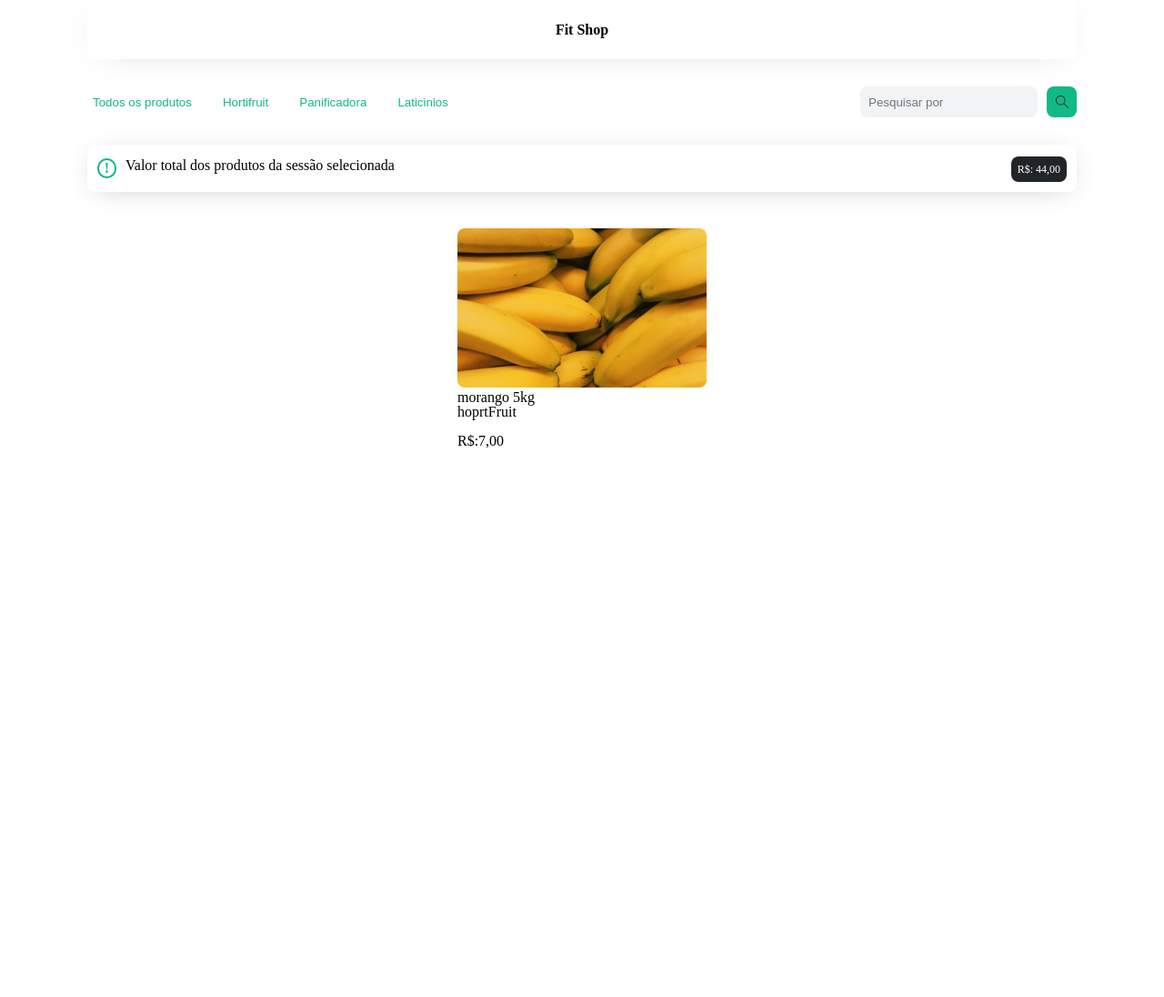
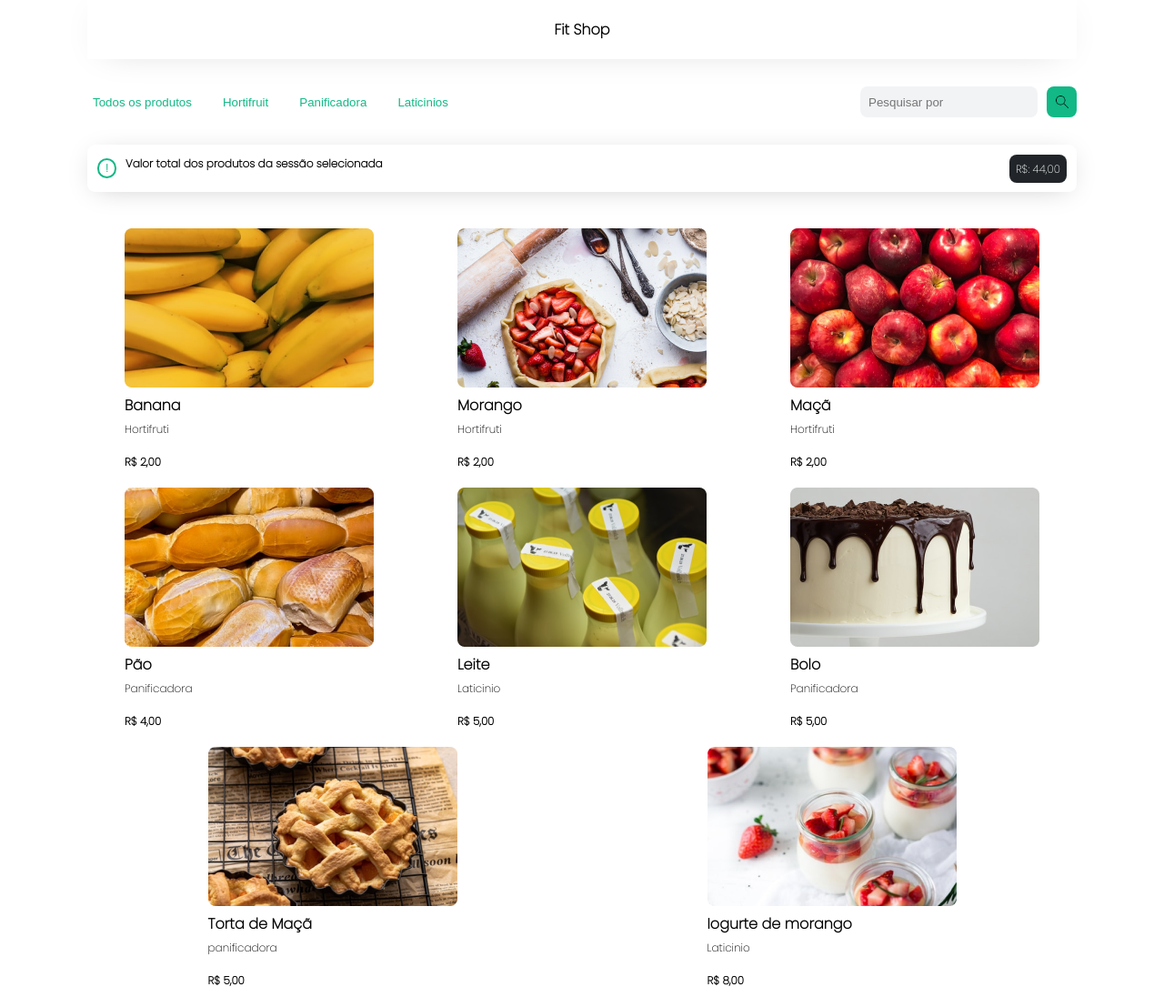
Before and after one commit to LucasBaffi/ProductsList, a plain HTML site: page index.html in a window 1280 px wide. Shown: the whole page at 91% size. Before the commit the page ends 800 px from the top, so only its background shows below. Drawn offline with Linux system fonts and the light colour scheme.

Commit message:
ajustes css

```diff
--- a/css/globalStyle.css
+++ b/css/globalStyle.css
@@ -1,3 +1,6 @@
+
+
+
 :root{
     --color-brand-1: #C2255C;
     --color-brand-2: #D6336C;
--- a/css/img.css
+++ b/css/img.css
@@ -1,4 +1,5 @@
 .lupa{
     width: 20px;
     height: 20px;
+    cursor: pointer;
 }
--- a/css/reset.css
+++ b/css/reset.css
@@ -2,6 +2,8 @@
    v2.0 | 20110126
    License: none (public domain)
 */
+@import url('https://fonts.googleapis.com/css2?family=Poppins:ital,wght@0,100;0,200;1,100;1,200&display=swap');
+
 
 html, body, div, span, applet, object, iframe,
 h1, h2, h3, h4, h5, h6,  blockquote, pre,
@@ -22,6 +24,7 @@ time, mark, audio, video {
 	font-size: 100%;
 	font: inherit;
 	vertical-align: baseline;
+	font-family:  'Poppins', sans-serif;;
 }
 /* HTML5 display-role reset for older browsers */
 article, aside, details, figcaption, figure,
--- a/css/style.css
+++ b/css/style.css
@@ -34,8 +34,15 @@ button {
   border: none;
   background: #ffffff;
   color: #12b886;
+  border-radius: 8px;
 }
 
+button:hover{
+  background-color:  #12b886;
+  color: #ffffff;
+  transition: 0.8s;
+  cursor: pointer;
+}
 input {
   border: none;
   background: #f1f3f5;
@@ -81,3 +88,9 @@ input {
   justify-content: space-around;
   margin-top: 40px;
 }
+.div-card{
+  display: flex;
+    flex-direction: column;
+    gap: 12px;
+
+}
--- a/css/titles.css
+++ b/css/titles.css
@@ -9,6 +9,7 @@ h1{
     font-size: 12px;
     padding: 7px;
     border-radius: 8px;
+
 }
 
 .point-exclamation{
@@ -23,3 +24,16 @@ h1{
     justify-content: center;
 
 }
+
+h3{
+    font-weight: 600;
+}
+
+span{
+    font-size: 12px;
+}
+
+p{
+    font-size: 12px;
+    font-weight: 600;
+}
--- a/index.html
+++ b/index.html
@@ -41,14 +41,14 @@
     </section>
     <section>
       <ul class="ul-products">
-        <li>
+        <!-- <li>
           <div>
             <img src="./assets/banana.png" alt="">
             <h3>morango 5kg</h3>
             <span>hoprtFruit</span>
             <p>R$:7,00</p>
           </div>
-        </li>
+        </li>             -->
       </ul>
     </section>
   </body>
--- a/js/data.js
+++ b/js/data.js
@@ -5,7 +5,7 @@ const produtos = [
       preco: 2.00,
       secao: 'Hortifruti',
       categoria: 'fruta',
-      img: "./src/img/banana.png",
+      img: "./assets/banana.png",
       promocao: true,
       precoPromocao: '1.00',
       componentes: [
@@ -21,7 +21,7 @@ const produtos = [
       preco: 2.00,
       secao: 'Hortifruti',
       categoria: 'fruta',
-      img: './src/img/morango.png',
+      img: './assets/morango.png',
       promocao: false,
       precoPromocao: '0',
       componentes: [
@@ -37,7 +37,7 @@ const produtos = [
       preco: 2.00,
       secao: 'Hortifruti',
       categoria: 'fruta',
-      img: './src/img/maça.png',
+      img: './assets/maça.png',
       promocao: true,
       precoPromocao: '1.50',
       componentes: [
@@ -53,7 +53,7 @@ const produtos = [
       preco: 4.00,
       secao: 'Panificadora',
       categoria: 'Pães',
-      img: './src/img/pao.png',
+      img: './assets/pao.png',
       promocao: true,
       precoPromocao: '2.50',
       componentes: [
@@ -69,7 +69,51 @@ const produtos = [
       preco: 5.00,
       secao: 'Laticinio',
       categoria: 'Leite',
-      img: './src/img/leite.png',
+      img: './assets/leite.png',
+      promocao: false,
+      precoPromocao: '1.00',
+      componentes: [
+        'Carboidratos',
+        'Proteínas',
+        'Gorduras totais'
+      ]
+    },{
+      id: 5,
+      nome: 'Bolo',
+      preco: 5.00,
+      secao: 'Panificadora',
+      categoria: 'bolo',
+      img: './assets/bolo.png',
+      promocao: false,
+      precoPromocao: '10.00',
+      componentes: [
+        'Carboidratos',
+        'Proteínas',
+        'Gorduras totais'
+      ]
+    },
+    {
+      id: 5,
+      nome: 'Torta de Maçã',
+      preco: 5.00,
+      secao: 'panificadora',
+      categoria: 'torta de maca',
+      img: './assets/torta de maca.png',
+      promocao: false,
+      precoPromocao: '15.00',
+      componentes: [
+        'Carboidratos',
+        'Proteínas',
+        'Gorduras totais'
+      ]
+    },
+    {
+      id: 5,
+      nome: 'Iogurte de morango',
+      preco: 8.00,
+      secao: 'Laticinio',
+      categoria: 'Iogurte de morango',
+      img: './assets/iogurte de morango.png',
       promocao: false,
       precoPromocao: '1.00',
       componentes: [
--- a/js/script.js
+++ b/js/script.js
@@ -10,7 +10,10 @@ const dataProducts = (produtos) => {
     img.src = produtos.img
     h3.innerText = produtos.nome
     span.innerText = produtos.secao
-    p.innerText = produtos.preco
+    let price = produtos.preco.toFixed(2).toString().replace(".", ",")
+    p.innerText = `R$ ${price}`
+
+    div.classList.add('div-card')
 
     div.append(img, h3, span, p)
     li.appendChild(div)
@@ -22,9 +25,9 @@ const dataProducts = (produtos) => {
 const ul = document.querySelector('.ul-products')
 
 const renderProdcts = (arr) => {
-
+    ul.innerHTML = ""
     arr.forEach((element) => {
-        const card = dataProducts
+        const card = dataProducts(element)
         ul.appendChild(card)
     });
 }
```
Also changed, not shown: assets/Bolo.png (added), assets/Iogurte de morango.png (added), assets/Torta de maca.png (added), assets/Vector.svg (deleted).
